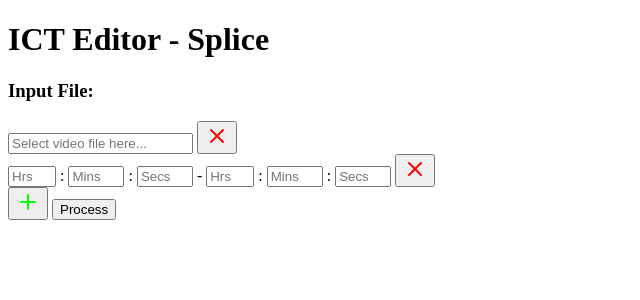
After one commit to EbenEzekiel/ict_project, a Django app: template app_editor/templates/app_editor/splice.html in a window 1280 px wide. The commit adds this page. Shown: the top 300 px of the page, without its empty margins (0-640 px from the left). Run offline with Django 5.2, Linux system fonts and the light colour scheme; the template is opened without the code that fills it, so the values that code supplies are empty; parts of the project's set-up code (start-up, migrations or seed data) failed here and were passed over.

Commit message:
Added a proper home page. Adding 'splice' view and page

```diff
--- a/app_editor/app_editor_urls.py
+++ b/app_editor/app_editor_urls.py
@@ -3,7 +3,9 @@ from . import views
 
 urlpatterns = [
     path('', views.home, name='home'),
-    path('process', views.process, name = 'process')
+    path('sundays', views.sundays, name='sundays'),
+    path('process', views.process, name = 'process'),
+    path('splice', views.splice, name='splice'),
     # path('get_duration', views.get_duration, name='get_duration'),
 
 ]
--- a/app_editor/static/app_editor/js/app_editor1.js
+++ b/app_editor/static/app_editor/js/app_editor1.js
@@ -12,7 +12,7 @@ let get_duration = () => {
   // set the working file text content to the value of the file input
   workingFile.value = fileInput.value;
 
-  fetch("http://127.0.0.1:8000/", {
+  fetch("http://127.0.0.1:8000/sundays", {
     method: "POST",
     headers: {
       "Content-Type": "application/json"
--- /dev/null
+++ b/app_editor/static/app_editor/js/app_editor2b.js
@@ -0,0 +1,28 @@
+// Decalre variables for DOM elements
+const file = document.querySelector("#file-input");
+const process = document.querySelector("#process");
+const timeValues = document.querySelectorAll(".time-values");
+const removeButton = document.querySelector(".remove-time-button");
+const addButton = document.querySelector("#add-time-button");
+
+addButton.addEventListener("click", ()=>{
+    let newTime = document.createElement("div");
+    newTime.classList.add("time-values");
+    newTime.innerHTML = `<input type="number" min=0 max=5  name="" id="" placeholder="Hrs"> <span>:</span>
+                    <input type="number" min=0 max=59 name="" id="" placeholder="Mins"> <span>:</span>
+                    <input type="number" min=0 max=59 name="" id="" placeholder="Secs"> <span> - </span>
+
+                    <input type="number" min=0 max=5  name="" id="" placeholder="Hrs"> <span>:</span>
+                    <input type="number" min=0 max=59 name="" id="" placeholder="Mins"> <span>:</span>
+                    <input type="number" min=0 max=59 name="" id="" placeholder="Secs">
+
+                    <button class="remove-time-button" type="button" onclick="remove_time_input()">
+                        <img src="static/app_editor/remove_icon.svg" alt="Remove Time Range" width="24" height="24">
+                    </button>`;
+
+    document.querySelector("#time-ranges").appendChild(newTime);
+});
+
+                function remove_time_input(){
+                    document.querySelector("#time-ranges").removeChild(newTime);
+                }
--- /dev/null
+++ b/app_editor/templates/app_editor/splice.html
@@ -0,0 +1,62 @@
+{% load static %}
+<!DOCTYPE html>
+<html lang="en">
+<head>
+    <meta charset="UTF-8">
+    <meta name="viewport" content="width=device-width, initial-scale=1.0">
+    <title>Document</title>
+    <script defer src = "{% static 'app_editor/js/app_editor2b.js' %}"></script>
+</head>
+<body>
+    <div>
+        <h1>ICT Editor - Splice </h1>
+    </div>
+    <div>
+        <div>
+            <h3>Input File:</h3>
+            <input id="file-input" list="list" name="file-input"  type="text" placeholder="Select video file here..." >
+            <button type="button" onclick="clear_file_input()">
+                <img src="{% static 'app_editor/remove_icon.svg' %}" alt="Remove Time Range" width="24" height="24">
+            </button>
+            <datalist id="list">
+                    {% for file in dir %}
+                        <option value= "{{file}}" >
+                    {% endfor %}
+                </datalist>
+
+        </div>
+
+        <div id="time-ranges">
+            <div class="time-values">
+                <input type="number" min=0 max=5  name="" id="" placeholder="Hrs"> <span>:</span>
+                <input type="number" min=0 max=59 name="" id="" placeholder="Mins"> <span>:</span>
+                <input type="number" min=0 max=59 name="" id="" placeholder="Secs"> <span> - </span>
+
+                <input type="number" min=0 max=5  name="" id="" placeholder="Hrs"> <span>:</span>
+                <input type="number" min=0 max=59 name="" id="" placeholder="Mins"> <span>:</span>
+                <input type="number" min=0 max=59 name="" id="" placeholder="Secs">
+
+                <button class="remove-time-button" type="button" onclick="remove_time_input()">
+                    <img src="{% static 'app_editor/remove_icon.svg' %}" alt="Remove Time Range" width="24" height="24">
+                </button>
+            </div>
+        </div>
+        <div class="buttons">
+            <button id="add-time-button" type="button" >
+                <img src="{% static 'app_editor/add_icon.svg' %}" alt="Add Time Range" width="24" height="24">
+            </button>
+
+            <button type="button" id="process">
+                Process
+            </button>
+        </div>
+    </div>
+</body>
+<footer>
+    <script>
+        function clear_file_input() {
+            document.getElementById("file-input").value = "";
+        }
+    </script>
+</footer>
+</html>
--- a/ict_project/settings.py
+++ b/ict_project/settings.py
@@ -32,6 +32,7 @@ ALLOWED_HOSTS = []
 # Application definition
 
 INSTALLED_APPS = [
+    'rest_framework',
     'app_editor',
     'django.contrib.admin',
     'django.contrib.auth',
@@ -119,3 +120,5 @@ USE_TZ = True
 STATIC_URL = '/static/'
 
 STATIC_ROOT = os.path.join(BASE_DIR, 'staticfiles')
+
+APPEND_SLASH = False
--- a/ict_project/urls.py
+++ b/ict_project/urls.py
@@ -20,7 +20,10 @@ from django.urls import path, include
 urlpatterns = [
     path('admin/', admin.site.urls),
     path('', include('app_editor.app_editor_urls')),
+    path('sundays', include('app_editor.app_editor_urls')),
     path('get_duration', include('app_editor.app_editor_urls')),
     path('process', include('app_editor.app_editor_urls')),
+    path('splice', include('app_editor.app_editor_urls')),
+
 
 ]
```
Also changed, not shown: app_editor/static/app_editor/js/app_editor2a.js (+6 -3 lines), app_editor/templates/app_editor/home.html (+9 -76 lines), app_editor/templates/app_editor/sundays.html (added, +87 -0 lines), app_editor/views.py (+47 -4 lines), app_editor/static/app_editor/add_icon.svg (added), app_editor/static/app_editor/remove_icon.svg (added).
